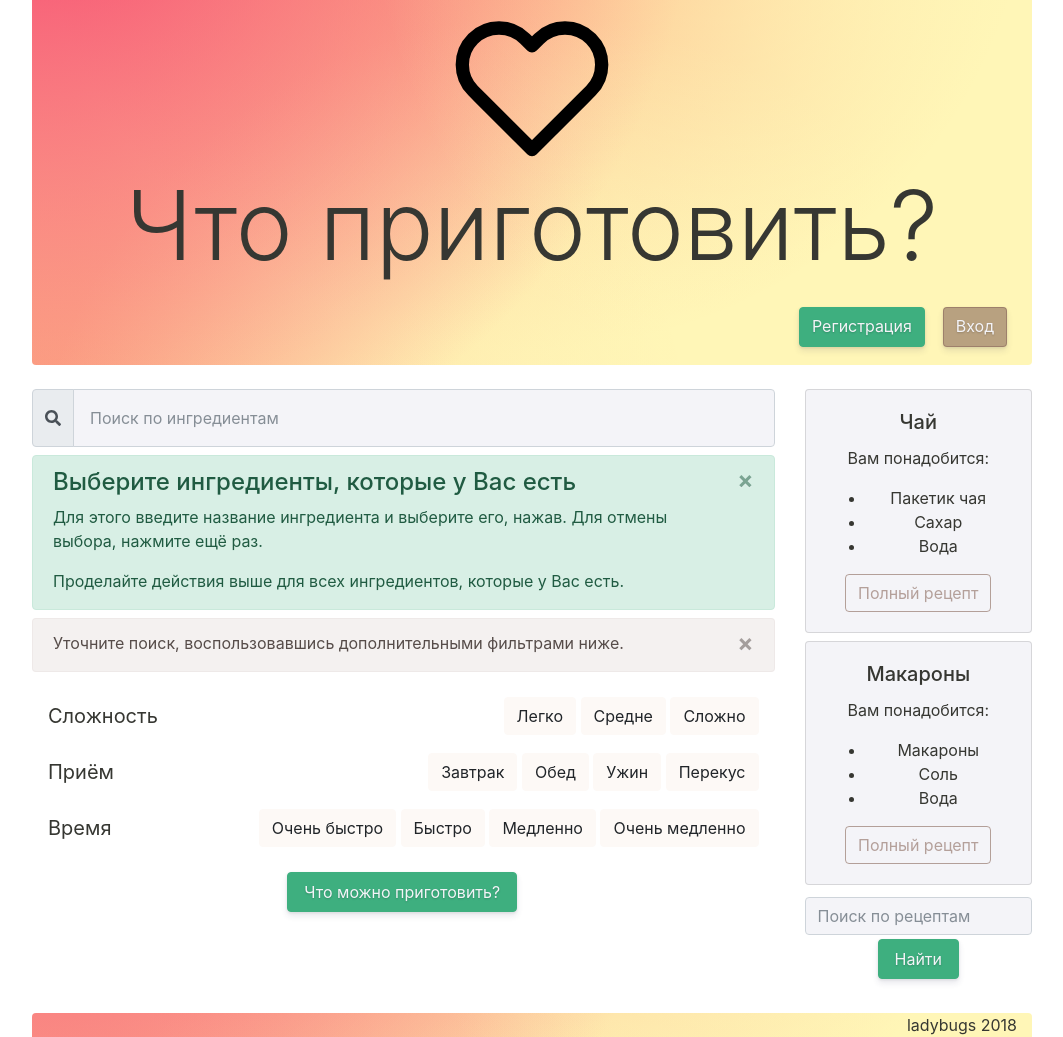
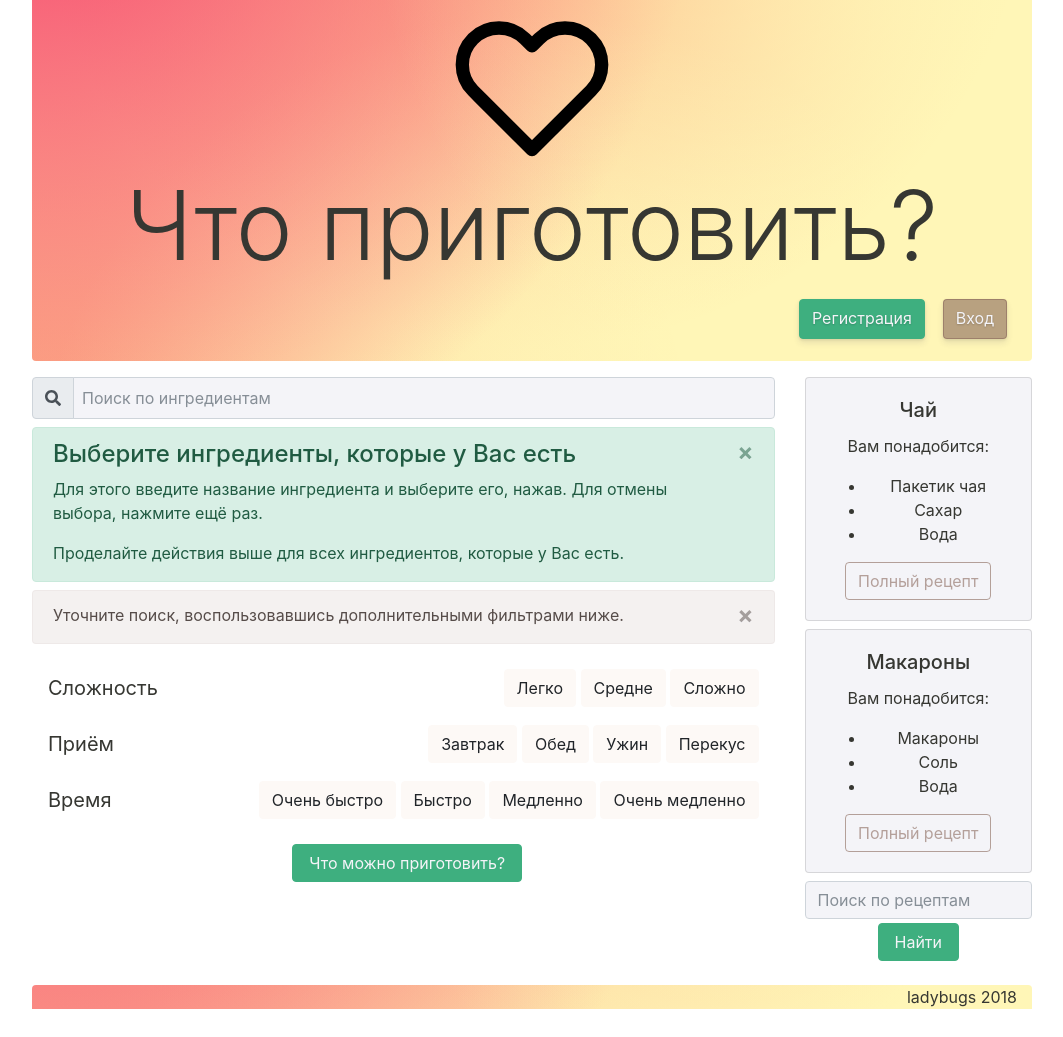
Before and after one commit to maekir/imhungry, a Django app: template templates/main.html in a window 1280 px wide. Shown: the whole page, without its empty margins (108-1171 px from the left). After the commit the page ends 1009 px from the top, so only its background shows below. Run offline with Django 3.2, Linux system fonts and the light colour scheme; the template is opened without the code that fills it, so the values that code supplies are empty; some libraries are stand-ins or nearby versions.

Commit message:
небольшие правки

```diff
--- a/templates/main.html
+++ b/templates/main.html
@@ -15,26 +15,26 @@
 
 <body>
     <!-- Logo and page header -->
-    <div class="header-navbar__cover pb-1 rounded-bottom">
-    <header class="text-center pt-2">
+    <div class="header-navbar__cover pb-2 rounded-bottom">
+    <header class="text-center pt-2 mb-3">
         <img class="logo-image" src="/static/assets/heart.svg" alt="sohungry">
-        <h1 class="display-1 mb-4 p-0 d-none d-md-block">Что приготовить?</h1>
+        <h1 class="display-1 p-0 d-none d-md-block">Что приготовить?</h1>
     </header>
 
     <!-- Навигационная панель -->
     <div class="container-fluid mb-1">
         <nav class="navbar navbar-expand-lg p-0">
             <button class="navbar-toggler" type="button" data-toggle="collapse" data-target="#navbar-content">
-            <img src="/static/assets/menu.svg" alt="Меню">
-        </button>
+                <img src="/static/assets/menu.svg" alt="Меню">
+            </button>
             <div class="collapse navbar-collapse" id="navbar-content">
                 <div class="navbar-nav ml-auto">
                     {% if name %}
-                    <a class="button btn btn-primary ml-0 ml-lg-2 mt-1 mt-lg-0" href="/userpage" role="button">
+                    <a class="btn btn-outline-primary ml-0 ml-lg-2 mt-1 mt-lg-0" href="/userpage" role="button">
                     Личный кабинет
                     </a>
                     <!-- Выход - только если пользователь авторизован -->
-                    <a class="button btn btn-secondary ml-0 ml-lg-2 mt-1 mt-lg-0" href="/logout" role="button">
+                    <a class="btn btn-outline-secondary ml-0 ml-lg-2 mt-1 mt-lg-0" href="/logout" role="button">
                     Выход
                     </a>
                     {% else %}
@@ -57,7 +57,7 @@
     <!-- /header-navbar__cover -->
 
     <!-- Основной контент страницы -->
-    <div class="container-fluid mt-4 m-0 p-0">
+    <div class="container-fluid mt-3 ml-2 ml-md-0 mr-2 mr-md-0 p-0">
         <div class="row">
             <!-- Фильтры поиска -->
             <div class="col-md-9">
@@ -66,7 +66,7 @@
                     <div class="input-group-prepend">
                         <div class="input-group-text" id="btnSearchIng"><i class="fas fa-search"></i></div>
                     </div>
-                    <input class="mr-auto form-control p-3" type="text" id="ingredient_search" placeholder="Поиск по ингредиентам" aria-label="Поиск по ингредиентам" aria-describedby="btnSearchIng">
+                    <input class="mr-auto form-control p-2" type="text" id="ingredient_search" placeholder="Поиск по ингредиентам" aria-label="Поиск по ингредиентам" aria-describedby="btnSearchIng">
                 </div>
 
                 <div class="alert alert-primary alert-dismissible fade show mt-2 mb-0 pb-0" role="alert">
@@ -158,7 +158,7 @@
                             <!-- /navbar -->
 
                         <div class="d-flex justify-content-center mt-2">
-                            <input class="button btn btn-primary ml-0 ml-lg-2 mt-1 mt-lg-2 pl-3 pr-3" type="submit" value="Что можно приготовить?">
+                            <input class="btn btn-primary ml-0 ml-lg-2 mt-1 mt-lg-2 pl-3 pr-3" type="submit" value="Что можно приготовить?">
                         </div>
                         <!-- /d-flex -->
                         <div>
@@ -221,9 +221,9 @@
                     </div>
                     <!-- /col -->
                     <div class="col-12 col-md">
-                        <form class="form mt-1 d-flex flex-column align-items-stretch">
+                        <form class="form d-flex flex-column align-items-stretch">
                             <input class="form-control pr-md-auto pl-md-auto" type="search" placeholder="Поиск по рецептам">
-                            <button class="button btn btn-primary mt-1 pl-3 pr-3 mx-auto d-block" type="submit">
+                            <button class="btn btn-primary mt-1 pl-3 pr-3 mx-auto d-block" type="submit">
                                     Найти
                                 </button>
                         </form>
```
